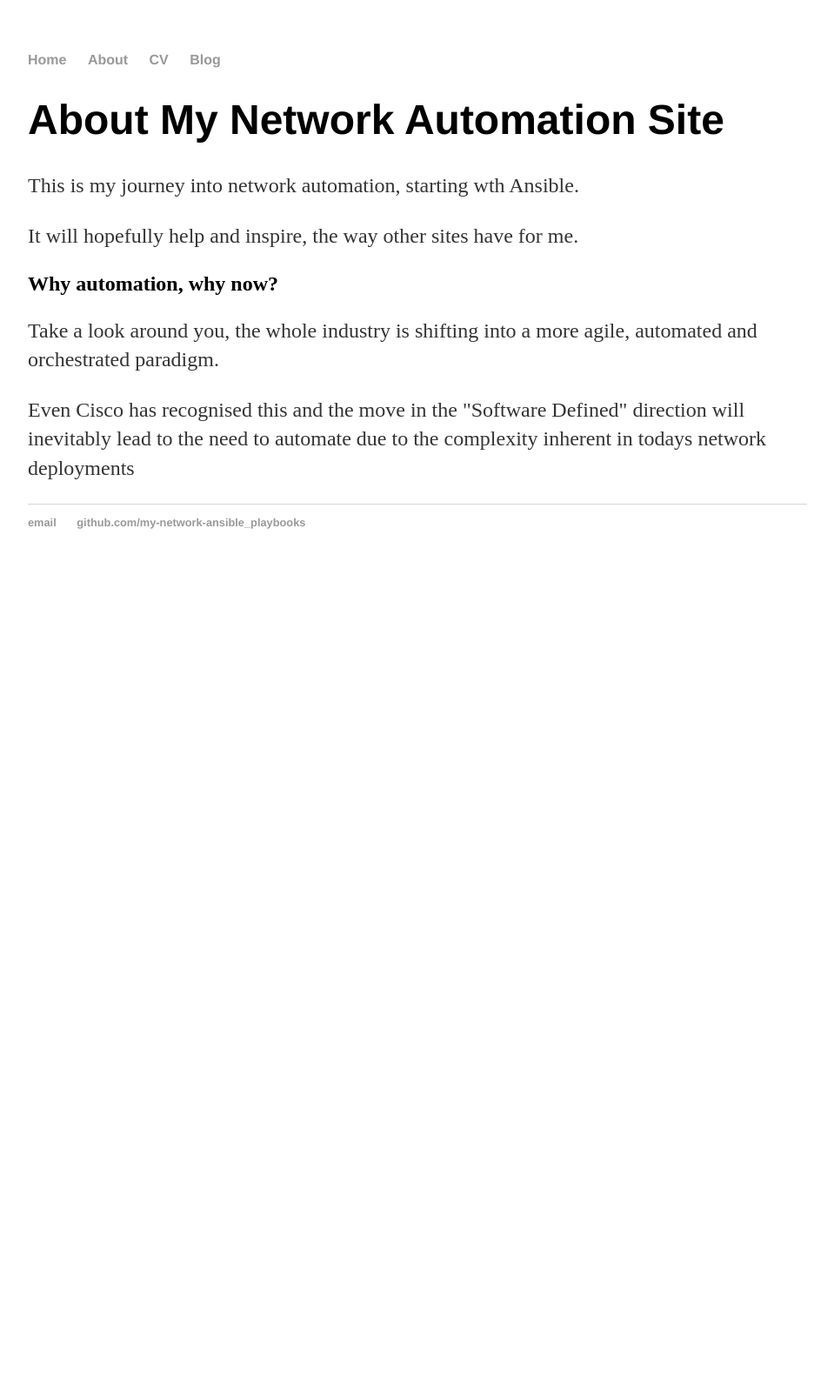
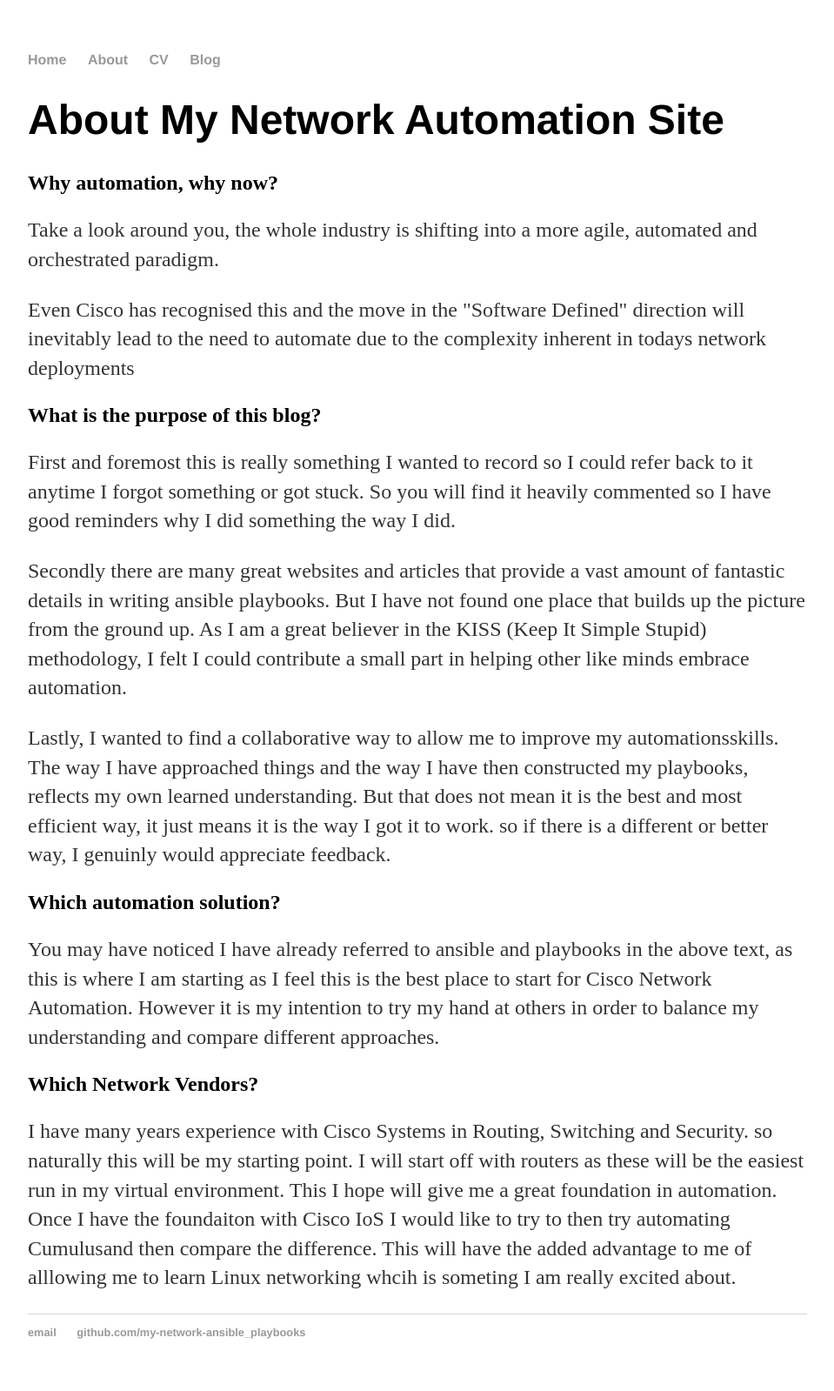
Before and after one commit to craigeowen/craigeowen.github.io, a Jekyll site: the page built from about/index.html, in a window 1280 px wide. Shown: the whole page at 87% size, without its empty margins (160-1119 px from the left). Built offline with Jekyll 4.4.1, drawn with Linux system fonts in a browser that asks for light colours; before the commit the page ends 900 px from its top, so only the background shows below that.

Commit message:
Update index.html

```diff
--- a/about/index.html
+++ b/about/index.html
@@ -5,13 +5,19 @@ title: About My Network Automation
 
 <div class="blurb">
 	<h1>About My Network Automation Site</h1>
-	<p>This is my journey into network automation, starting wth Ansible.</p>
-	<p>It will hopefully help and inspire, the way other sites have for me.</p>
 
 	<h2>Why automation, why now?</h2>
+	<p>Take a look around you, the whole industry is shifting into a more agile, automated and orchestrated paradigm.</p>
+	<p>Even Cisco has recognised this and the move in the "Software Defined" direction will inevitably lead to the need to automate due to the complexity inherent in todays network deployments</p>
+	<h2>What is the purpose of this blog?</h2>
+	<p>First and foremost this is really something I wanted to record so I could refer back to it anytime I forgot something or got stuck. So you will find it heavily commented so I have good reminders why I did something the way I did.</p>
+	<p>Secondly there are many great websites and articles that provide a vast amount of fantastic details in writing ansible playbooks. But I have not found one place that builds up the picture from the ground up. As I am a great believer in the KISS (Keep It Simple Stupid) methodology, I felt I could contribute a small part in helping other like minds embrace automation.</p>
+	<p>Lastly, I wanted to find a collaborative way to allow me to improve my automationsskills. The way I have approached things and the way I have then constructed my playbooks, reflects my own learned understanding. But that does not mean it is the best and most efficient way, it just means it is the way I got it to work. so if there is a different or better way, I genuinly would appreciate feedback.</p>
 
-	<p>Take a look around you, the whole industry is shifting into a more agile, automated and orchestrated paradigm.</p>
+	<h2>Which automation solution?</h2>
+	<p>You may have noticed I have already referred to ansible and playbooks in the above text, as this is where I am starting as I feel this is the best place to start for Cisco Network Automation. However it is my intention to try my hand at others in order to balance my understanding and compare different approaches.</p>
 
-	<p>Even Cisco has recognised this and the move in the "Software Defined" direction will inevitably lead to the need to automate due to the complexity inherent in todays network deployments</p>
+	<h2>Which Network Vendors?</h2>
+	<p>I have many years experience with Cisco Systems in Routing, Switching and Security. so naturally this will be my starting point. I will start off with routers as these will be the easiest run in my virtual environment. This I hope will give me a great foundation in automation. Once I have the foundaiton with Cisco IoS I would like to try to then try automating Cumulusand then compare the difference. This will have the added advantage to me of alllowing me to learn Linux networking whcih is someting I am really excited about.</p>
 
 </div><!-- /.blurb -->
```
